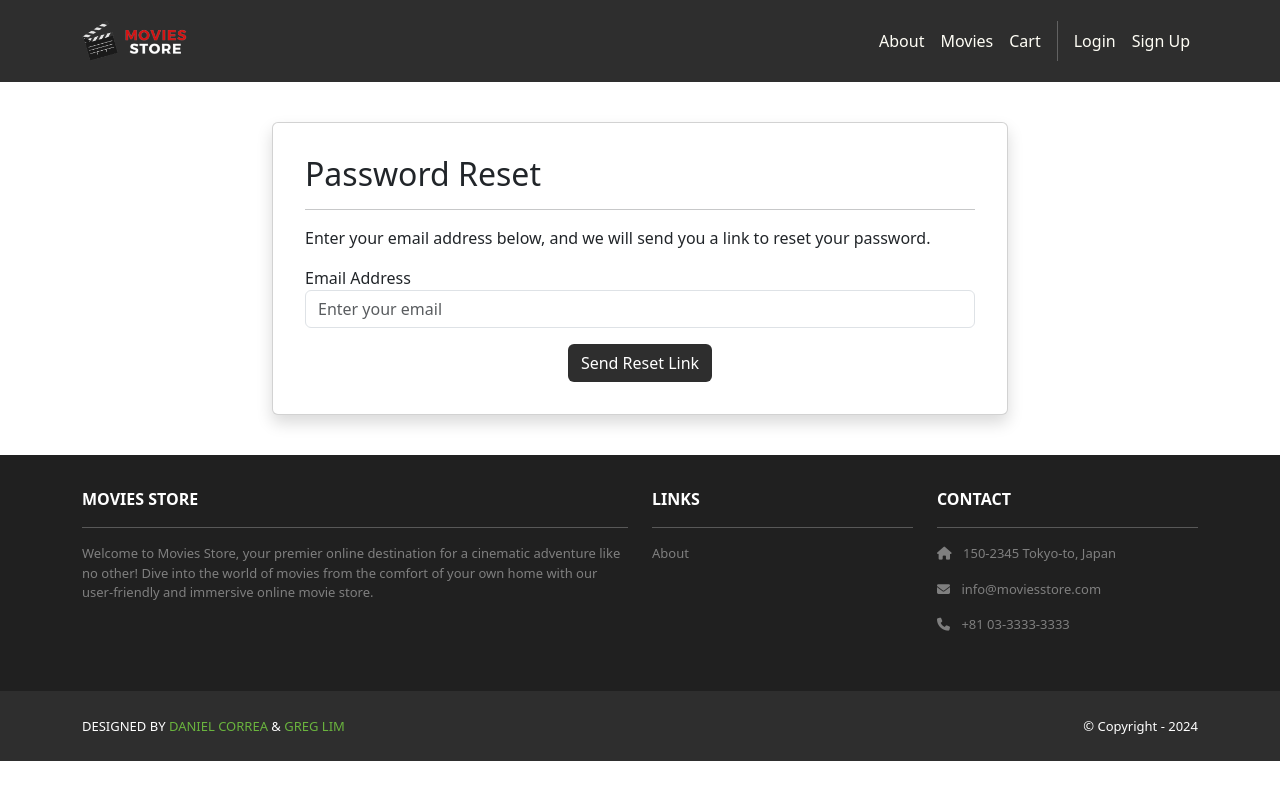
After one commit to CS2340-Vishnu-1/GTMovieStore, a Django app: page /accounts/password_reset/ in a window 1280 px wide. The commit adds this page. Run offline with Django 5.2, Linux system fonts and the light colour scheme; parts of the project's set-up code (start-up, migrations or seed data) failed here and were passed over; some libraries are stand-ins or nearby versions.

Commit message:
finished reset pasword and using google smtp for reset email
Make sure to add the django-environ 0.12 from pip, and local .env file is hidden

```diff
--- a/accounts/templates/accounts/login.html
+++ b/accounts/templates/accounts/login.html
@@ -35,6 +35,11 @@
                 </button>
               </div>
             </form>
+            <div class="mt-3 text-center">
+                <a href = "{% url 'accounts.password_reset' %}" class="text-danger fw">
+                    forgot password?
+                </a>
+            </div>
           </div>
         </div>
       </div>
--- /dev/null
+++ b/accounts/templates/accounts/password_reset.html
@@ -0,0 +1,39 @@
+{% extends 'base.html' %}
+{% block content %}
+<div class="p-3 mt-4">
+  <div class="container">
+    <div class="row justify-content-center">
+      <div class="col-md-8">
+        <div class="card shadow p-3 mb-4 rounded">
+          <div class="card-body">
+            <h2>Password Reset</h2>
+            <hr />
+            <p>
+              Enter your email address below, and we will send you a link to reset your password.
+            </p>
+            {% if form.errors %}
+            <div class="alert alert-danger" role="alert">
+              {{ form.errors }}
+            </div>
+            {% endif %}
+            <form method="POST">
+              {% csrf_token %}
+              <p>
+                <label for="email">Email Address</label>
+                <input id="email" type="email"
+                       name="email" required
+                       autocomplete="email"
+                       class="form-control"
+                       placeholder="Enter your email">
+              </p>
+              <div class="text-center">
+                <button type="submit" class="btn bg-dark text-white">Send Reset Link</button>
+              </div>
+            </form>
+          </div>
+        </div>
+      </div>
+    </div>
+  </div>
+</div>
+{% endblock content %}
--- a/accounts/urls.py
+++ b/accounts/urls.py
@@ -5,4 +5,8 @@ urlpatterns = [
     path('login/', views.login, name='accounts.login'),
     path('logout/', views.logout, name='accounts.logout'),
     path('orders/', views.orders, name='accounts.orders'),
+    path('password_reset/', views.password_reset_request, name='accounts.password_reset'),
+    path('password_reset/done/', views.password_reset_done, name='accounts.password_reset_done'),
+    path('password_reset/sent/', views.password_reset_sent, name='accounts.password_reset_sent'),
+    path('reset/<uidb64>/<token>/', views.password_reset_confirm, name='accounts.password_reset_confirm'),
 ]
--- a/accounts/views.py
+++ b/accounts/views.py
@@ -1,8 +1,14 @@
 from django.shortcuts import render
-from django.contrib.auth import login as auth_login, authenticate, logout as auth_logout
+from django.contrib.auth import get_user_model, login as auth_login, authenticate, logout as auth_logout
 from .forms import CustomUserCreationForm, CustomErrorList
 from django.shortcuts import redirect
+from django.contrib.auth.forms import PasswordResetForm, SetPasswordForm
+from django.utils.http import urlsafe_base64_encode, urlsafe_base64_decode
+from django.utils.encoding import force_bytes
+from django.template.loader import render_to_string
 from django.contrib.auth.decorators import login_required
+from django.contrib.auth.tokens import default_token_generator
+from django.core.mail import send_mail
 from django.contrib.auth.models import User
 @login_required
 def logout(request):
@@ -43,3 +49,69 @@ def orders(request):
     template_data['orders'] = request.user.order_set.all()
     return render(request, 'accounts/orders.html',
                   {'template_data': template_data})
+
+def password_reset_request(request):
+    template_data = {}
+    if request.method == "POST":
+        form = PasswordResetForm(request.POST)
+        if form.is_valid():
+            email = form.cleaned_data['email']
+            users = User.objects.filter(email=email)
+
+            if not users.exists():
+                template_data['error'] = "No account has this email"
+                return render(request, "accounts/password_reset.html", {"form": form, "template_data": template_data})
+
+            for user in users:
+                subject = "Password Reset"
+                email_template_name = "accounts/password_reset_email.html"
+                context = {
+                    "email": user.email,
+                    "domain": request.get_host(),
+                    "site_name": "Your Site Name",
+                    "uid": urlsafe_base64_encode(force_bytes(user.pk)),
+                    "token": default_token_generator.make_token(user),
+                    "protocol": "https" if request.is_secure() else "http",
+                }
+                email_message = render_to_string(email_template_name, context)
+                send_mail(subject, email_message, None, [user.email],html_message=email_message)
+            return redirect("accounts.password_reset_sent")
+    else:
+        form = PasswordResetForm()
+
+    return render(request, "accounts/password_reset.html", {"form": form,  "template_data": template_data})
+
+def password_reset_done(request):
+    return render(request, "accounts/password_reset_done.html")
+
+def password_reset_sent(request):
+    return render(request, "accounts/password_reset_sent.html")
+
+def password_reset_confirm(request, uidb64, token):
+    template_data = {}
+
+    try:
+        uid = urlsafe_base64_decode(uidb64).decode()
+        user = get_user_model().objects.get(pk=uid)
+
+        if not default_token_generator.check_token(user, token):
+            template_data['error'] = 'The password reset link is invalid or has expired.'
+            return render(request, 'accounts/password_reset_confirm.html', {'template_data': template_data})
+
+        if request.method == 'POST':
+            form = SetPasswordForm(user, request.POST)
+            if form.is_valid():
+                form.save()
+                template_data['error'] = 'Your password has been reset successfully!'
+                return redirect('accounts.password_reset_done')
+            else:
+                template_data['error'] = 'There was an error with your password reset. Please try again.'
+
+        else:
+            form = SetPasswordForm(user)
+
+        return render(request, 'accounts/password_reset_confirm.html', {'form': form, 'template_data': template_data})
+
+    except (TypeError, ValueError, OverflowError, get_user_model().DoesNotExist):
+        template_data['error'] = 'The password reset link is invalid or has expired.'
+        return render(request, 'accounts/password_reset_confirm.html', {'template_data': template_data})
```
Also changed, not shown: GTMovieStore/settings.py (+12 -0 lines), accounts/templates/accounts/password_reset_confirm.html (added, +41 -0 lines), accounts/templates/accounts/password_reset_done.html (added, +22 -0 lines), accounts/templates/accounts/password_reset_email.html (added, +14 -0 lines), accounts/templates/accounts/password_reset_sent.html (added, +19 -0 lines), 1 other file.
